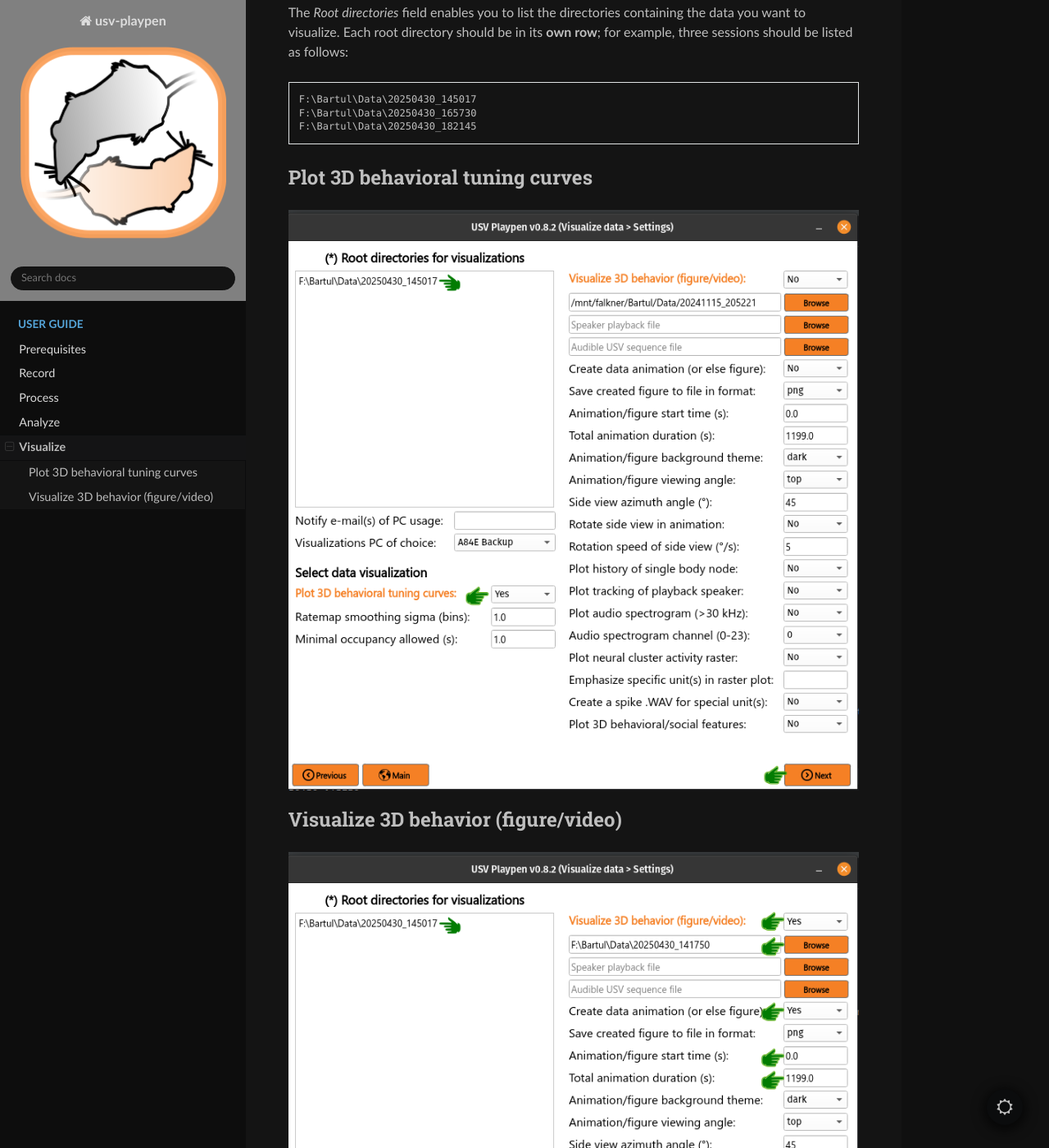
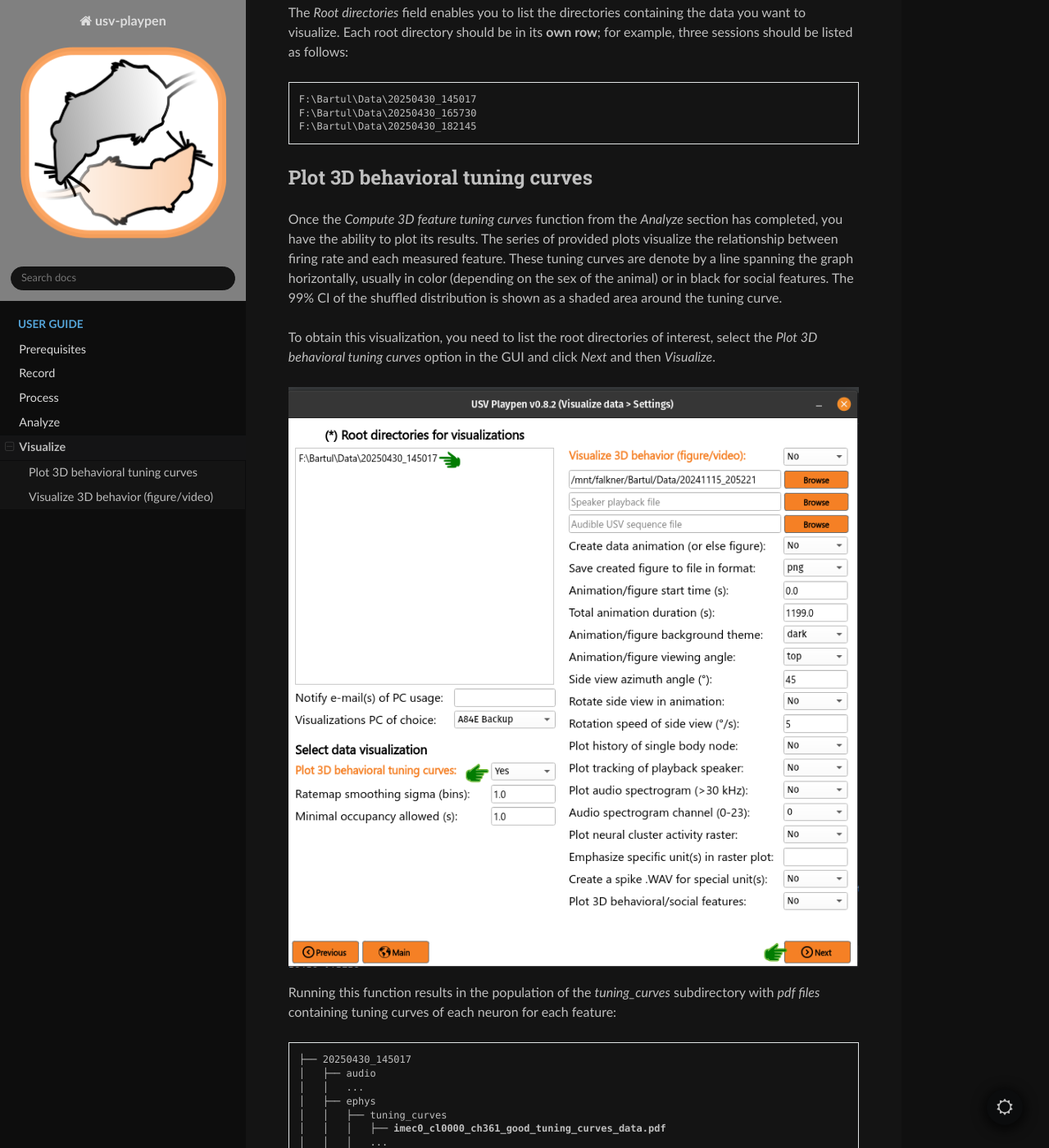
Before and after one commit to bartulem/usv-playpen, a Sphinx documentation site: the page built from docs/Visualize.rst, in a window 1280 px wide and 1400 px high, scrolled down 1785 px. Shown: the whole window at 82% size. Built offline with Sphinx 7.4.7 and the Read the Docs theme 3.1.0, drawn with Linux system fonts in a browser that asks for light colours; pages that are not in the unit, such as notebooks, are missing from menus; the version number is read from the project's files by our own code; some of the changed text lies outside the part shown.

Commit message:
add Visualize docs v01

```diff
--- a/docs/Analyze.rst
+++ b/docs/Analyze.rst
@@ -147,7 +147,7 @@ The */usv-playpen/_parameter_settings/analyses_settings.json* file contains a se
 
 Compute 3D feature tuning curves
 ^^^^^^^^^^^^^^^^^^^^^^^^^^^^^^^^
-Having recorded unit activity and social behavior, you might be interested whether individual units encode specific behavioral features. To get at this, you can compute *tuning curves* capturing the relationship between the firing rate of each unit and each behavioral feature of interest. To achieve this in the GUI, you need to list the root directories of interest, select *Compute 3D feature tuning curves*, click *Next* and then *Analyze* (a progress bar will appear in the terminal while the analysis is running).
+Having recorded unit activity and social behavior, you might be interested whether individual units encode specific behavioral features. To get at this, you can compute session-averaged *tuning curves* capturing the relationship between the firing rate of each unit and each behavioral feature of interest. To achieve this in the GUI, you need to list the root directories of interest, select *Compute 3D feature tuning curves*, click *Next* and then *Analyze* (a progress bar will appear in the terminal while the analysis is running).
 
 .. figure:: https://raw.githubusercontent.com/bartulem/usv-playpen/refs/heads/main/docs/media/analyze_step_2.png
    :align: center
@@ -268,9 +268,6 @@ Below you can find an example of frequency-shifted mouse vocalizations.
      <source src="https://raw.githubusercontent.com/bartulem/usv-playpen/refs/heads/main/docs/media/fs_example.wav" type="audio/wav">
      Your browser does not support the audio element.
    </audio>
-
-.. raw:: html
-
    <br>
    <br>
 
--- a/docs/Visualize.rst
+++ b/docs/Visualize.rst
@@ -36,6 +36,11 @@ The *Root directories* field enables you to list the directories containing the
 
 Plot 3D behavioral tuning curves
 ^^^^^^^^^^^^^^^^^^^^^^^^^^^^^^^^
+Once the *Compute 3D feature tuning curves* function from the *Analyze* section has completed, you have the ability to plot its results. The series of provided plots visualize the relationship between firing rate and each measured feature.
+These tuning curves are denote by a line spanning the graph horizontally, usually in color (depending on the sex of the animal) or in black for social features.
+The 99% CI of the shuffled distribution is shown as a shaded area around the tuning curve.
+
+To obtain this visualization, you need to list the root directories of interest, select the *Plot 3D behavioral tuning curves* option in the GUI and click *Next* and then *Visualize*.
 
 .. figure:: https://raw.githubusercontent.com/bartulem/usv-playpen/refs/heads/main/docs/media/visualize_step_1.png
    :align: center
@@ -44,6 +49,84 @@ Plot 3D behavioral tuning curves
 .. raw:: html
 
    <br>
+
+Running this function results in the population of the *tuning_curves* subdirectory with *pdf files* containing tuning curves of each neuron for each feature:
+
+.. parsed-literal::
+
+    ├── 20250430_145017
+    │   ├── audio
+    │   │   ...
+    │   ├── ephys
+    │   │   ├── tuning_curves
+    │   │   │   ├── **imec0_cl0000_ch361_good_tuning_curves_data.pdf**
+    │   │   │   ...
+    │   ├── sync
+    │   │   ...
+    │   └── video
+    │       ...
+
+An example of such tuning curves for one particular unit is shown below:
+
+.. figure:: https://raw.githubusercontent.com/bartulem/usv-playpen/refs/heads/main/docs/media/example_tuning_1.png
+   :align: center
+   :alt: Example tuning 1
+
+.. raw:: html
+
+   <br>
+
+.. figure:: https://raw.githubusercontent.com/bartulem/usv-playpen/refs/heads/main/docs/media/example_tuning_2.png
+   :align: center
+   :alt: Example tuning 2
+
+.. raw:: html
+
+   <br>
+
+.. figure:: https://raw.githubusercontent.com/bartulem/usv-playpen/refs/heads/main/docs/media/example_tuning_3.png
+   :align: center
+   :alt: Example tuning 3
+
+.. raw:: html
+
+   <br>
+
+.. figure:: https://raw.githubusercontent.com/bartulem/usv-playpen/refs/heads/main/docs/media/example_tuning_4.png
+   :align: center
+   :alt: Example tuning 4
+
+.. raw:: html
+
+   <br>
+
+.. figure:: https://raw.githubusercontent.com/bartulem/usv-playpen/refs/heads/main/docs/media/example_tuning_5.png
+   :align: center
+   :alt: Example tuning 5
+
+.. raw:: html
+
+   <br>
+
+.. figure:: https://raw.githubusercontent.com/bartulem/usv-playpen/refs/heads/main/docs/media/example_tuning_6.png
+   :align: center
+   :alt: Example tuning 6
+
+.. raw:: html
+
+   <br>
+
+The */usv-playpen/_parameter_settings/visualization_settings.json* file contains a section fully modifiable in the GUI, and it consists of the following parameters:
+
+* **smoothing_sd** : standard deviation of the Gaussian kernel used for smoothing the tuning curves (unit is in number of bins)
+* **occ_threshold** : minimum occupancy threshold for a bin to be considered in the tuning curve calculation (in s)
+
+.. code-block:: json
+
+    "neuronal_tuning_figures": {
+        "smoothing_sd": 1.0,
+        "occ_threshold": 1.0
+    }
 
 Visualize 3D behavior (figure/video)
 ^^^^^^^^^^^^^^^^^^^^^^^^^^^^^^^^^^^^
```
